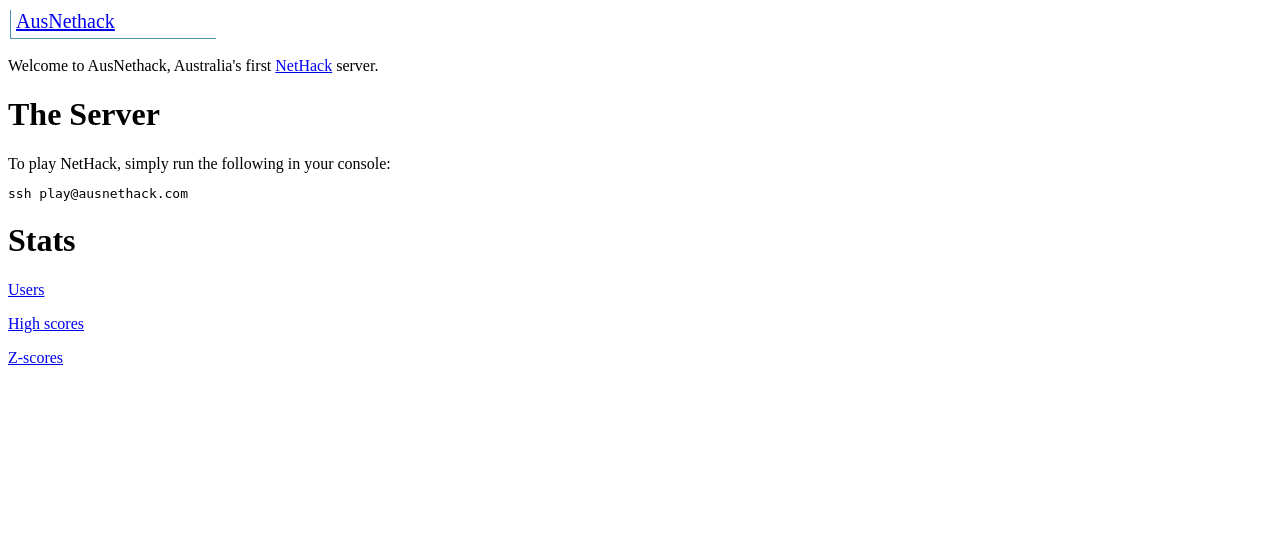
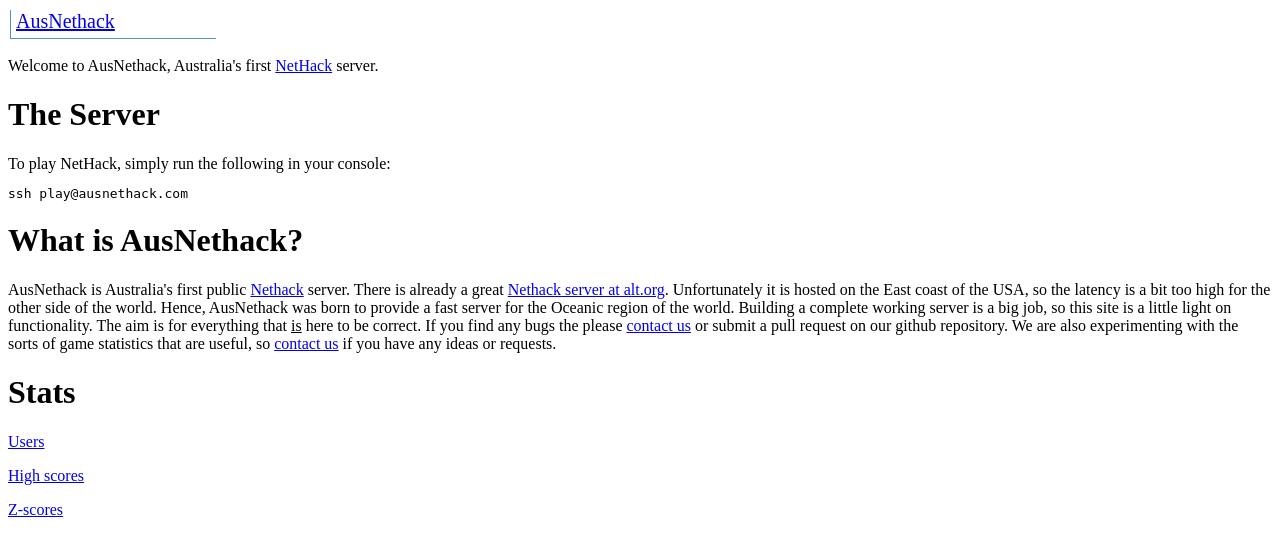
Before and after one commit to jarro2783/ausnethack, a Flask app: page / in a window 1280 px wide. Shown: the top 556 px of the page. Run offline with Flask 2, Linux system fonts and the light colour scheme.

Commit message:
index page text

```diff
--- a/static/main.css
+++ b/static/main.css
@@ -24,3 +24,7 @@ div.title-block {
     display: inline-block;
     width: 200px
 }
+
+.emphasize {
+    text-decoration: underline
+}
--- /dev/null
+++ b/templates/contact_us.html
@@ -0,0 +1 @@
+<a class="contact" href="mailto:{{ config.EMAIL }}">contact us</a>
--- a/templates/high_scores.html
+++ b/templates/high_scores.html
@@ -1,5 +1,8 @@
 {% extends "layout.html" %}
 {% block body %}
+
+<h1>High Scores</h1>
+
 <table>
 <tr>
     <th>Player</th>
--- a/templates/index.html
+++ b/templates/index.html
@@ -1,7 +1,7 @@
 {% extends "layout.html" %}
 {% block body %}
 <p>Welcome to AusNethack, Australia's first
-<a href="http://www.nethack.com">NetHack</a> server.</p>
+<a href="http://www.nethack.org">NetHack</a> server.</p>
 
 <h1>The Server</h1>
 
@@ -11,6 +11,24 @@ To play NetHack, simply run the following in your console:
 ssh play@ausnethack.com
 </pre>
 
+<h1>What is AusNethack?</h1>
+
+AusNethack is Australia's first public
+<a href="http://www.nethack.org">Nethack</a> server. There is already a great
+<a href="https://alt.org/nethack">Nethack server at alt.org</a>.
+Unfortunately it is hosted on the East coast of the USA, so the latency is
+a bit too high for the other side of the world. Hence, AusNethack was born to
+provide a fast server for the Oceanic region of the world.
+
+Building a complete working server is a big job, so this site is a
+little light on functionality. The aim is for everything that
+<span class="emphasize">is</span> here to be
+correct. If you find any bugs the please {% include "contact_us.html" %} or
+submit a pull request on our github repository.
+
+We are also experimenting with the sorts of game statistics that are useful,
+so {% include "contact_us.html" %} if you have any ideas or requests.
+
 <h1>Stats</h1>
 <p><a href="/users">Users</a></p>
 <p><a href="/high_scores">High scores</a></p>
--- a/wwwconfig.py
+++ b/wwwconfig.py
@@ -1,2 +1,3 @@
 SERVERNAME = "AusNethack"
 NETHACKDB = {"360" : "/home/nethack/game/stats.db"}
+EMAIL = "jarro.2783@gmail.com"
```
